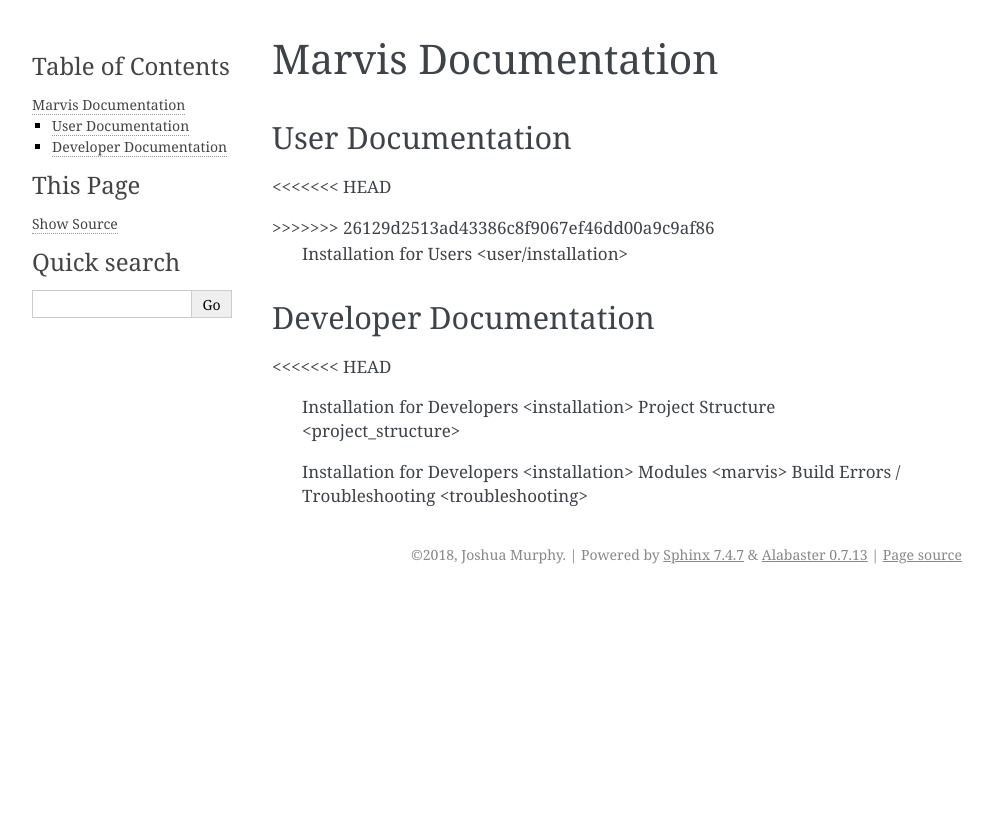
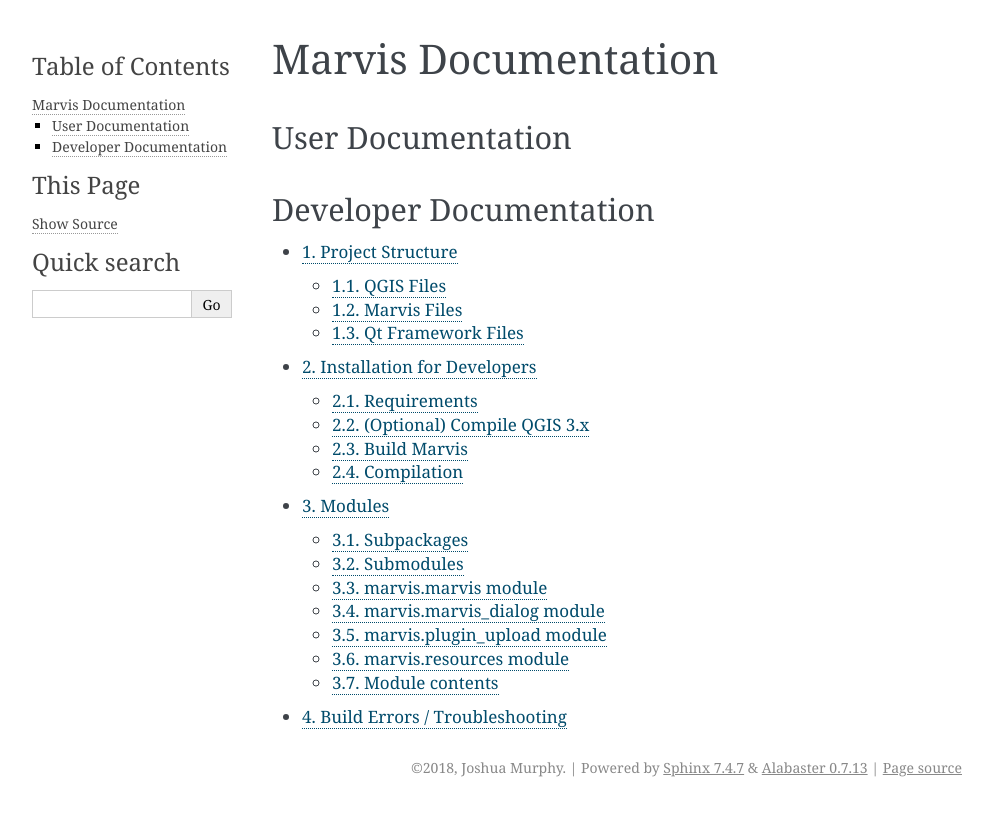
Before and after one commit to ranguli/marvis, a Sphinx documentation site: the page built from help/source/index.rst, in a window 1280 px wide. Shown: the top 816 px of the page, without its empty margins (148-1141 px from the left). Built offline with Sphinx 7.4.7, drawn with Linux system fonts in a browser that asks for light colours.

Commit message:
Fixed git merge conflict

```diff
--- a/help/source/index.rst
+++ b/help/source/index.rst
@@ -11,27 +11,14 @@
 .. toctree::
    :maxdepth: 2
    :numbered:
-<<<<<<< HEAD
-
-=======
-   :caption: Developer Documentation
-
->>>>>>> 26129d2513ad43386c8f9067ef46dd00a9c9af86
-   Installation for Users <user/installation>
 
 Developer Documentation
 ------------------------
 .. toctree::
    :maxdepth: 2
    :numbered:
-<<<<<<< HEAD
 
-   Installation for Developers <installation>
    Project Structure <project_structure>
-=======
-   :caption: Developer Documentation
->>>>>>> 26129d2513ad43386c8f9067ef46dd00a9c9af86
-
    Installation for Developers <installation>
    Modules <marvis>
    Build Errors / Troubleshooting <troubleshooting>
```
